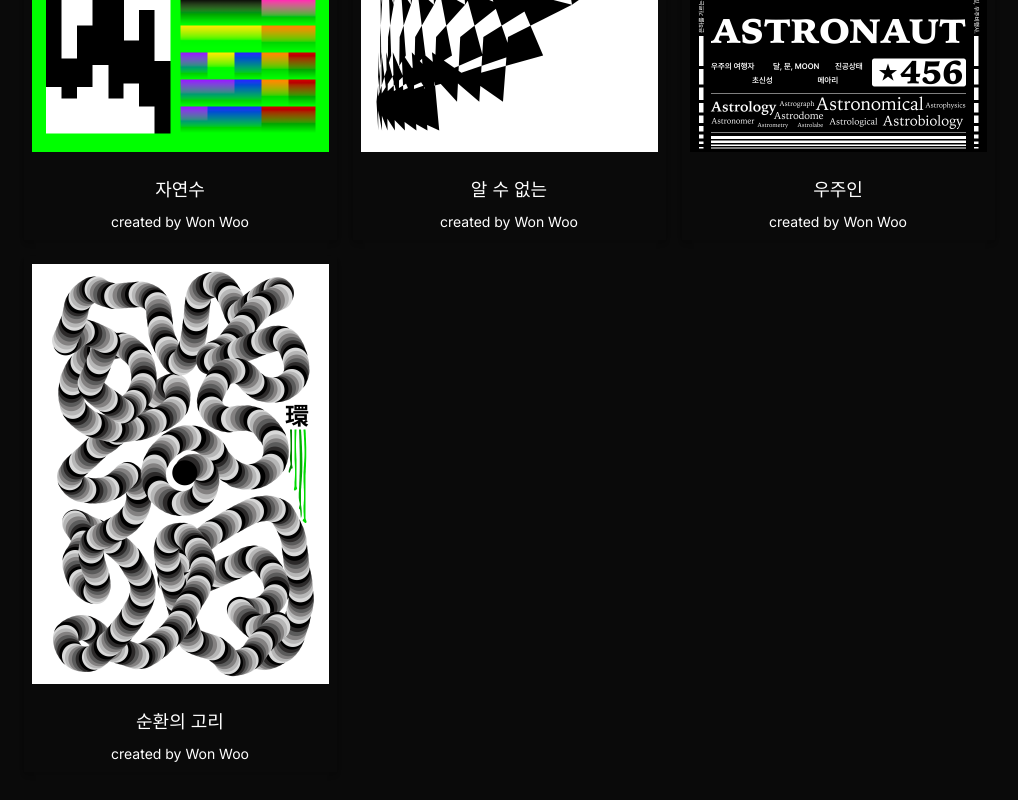
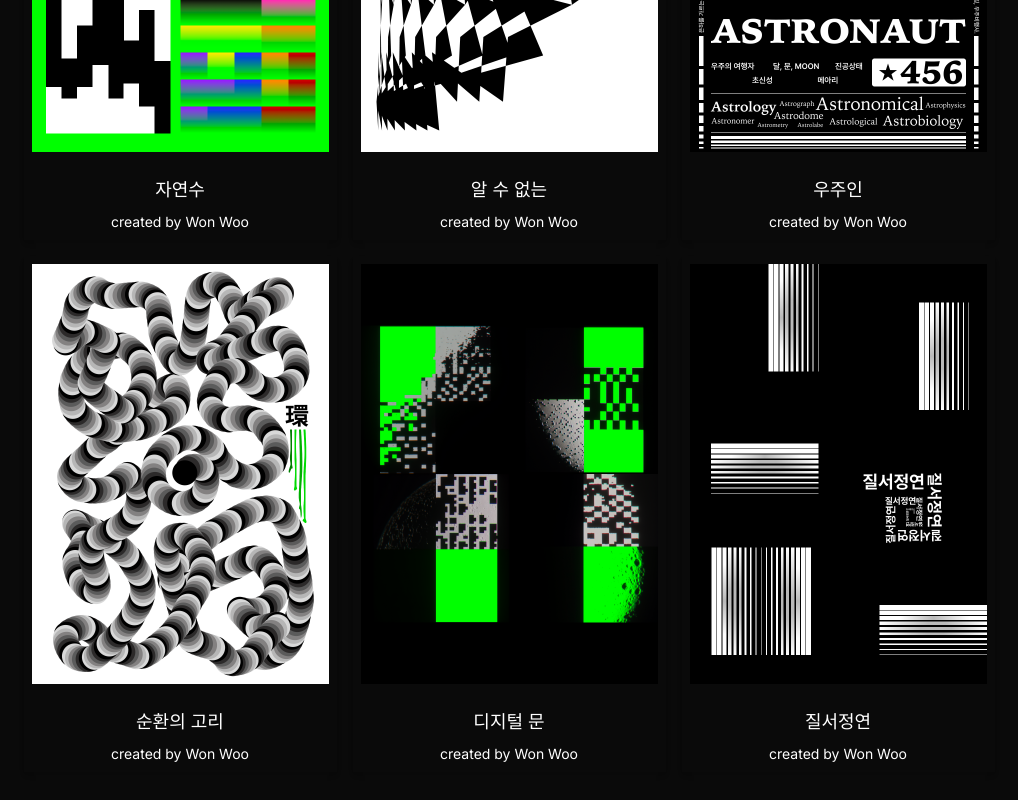
Before and after one commit to thewoowon/wons-studio, a Next.js app: page / in a window 1280 px wide. Shown: the part 1559-2359 px from the top of the page, without its empty margins (131-1149 px from the left). Built offline with nearby package versions, Linux system fonts and the light colour scheme.

Commit message:
feat: add peace

```diff
--- a/app/page.tsx
+++ b/app/page.tsx
@@ -45,6 +45,14 @@ const collection = [
   {
     title: "순환의 고리",
     src: "/images/ring_main_1.png",
+  },
+  {
+    title: "디지털 문",
+    src: "/images/digital_moon_1.png",
+  },
+  {
+    title: "질서정연",
+    src: "/images/alignment_1.png",
   },
 ];
 
--- a/components/OpacityCarousel.tsx
+++ b/components/OpacityCarousel.tsx
@@ -84,6 +84,14 @@ const board: {
     description: "윤회와 인과율의 개념",
     collection: [],
   },
+  {
+    description: "디지털로 재해석한 달, 그리고 그 달의 빛.",
+    collection: [],
+  },
+  {
+    description: "질성정연은 고정된 질서를 의미하는 것이 아니다.",
+    collection: [],
+  },
 ];
 
 type OpacityCarouselProps = {
```
Also changed, not shown: public/images/alignment_1.png (added), public/images/digital_moon_1.png (added).
